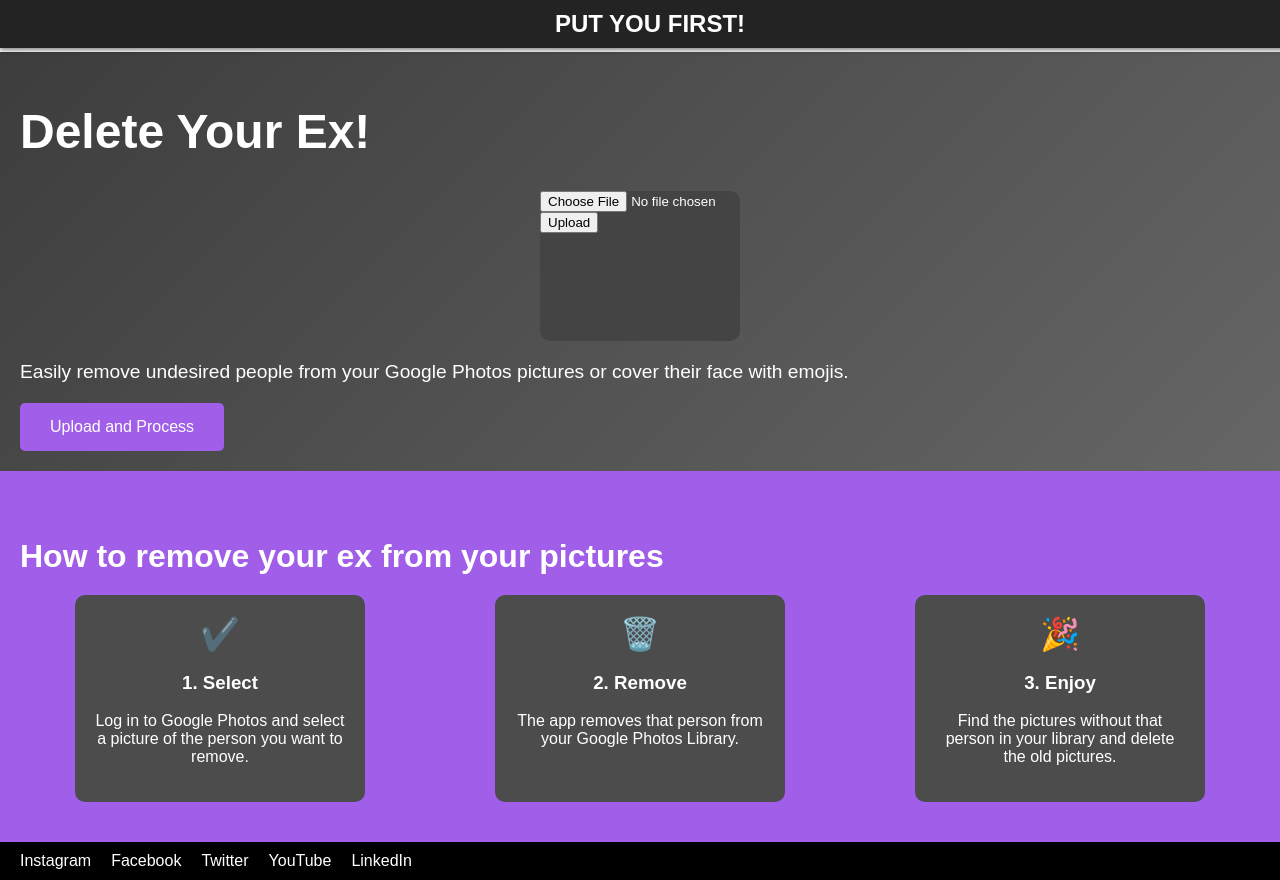
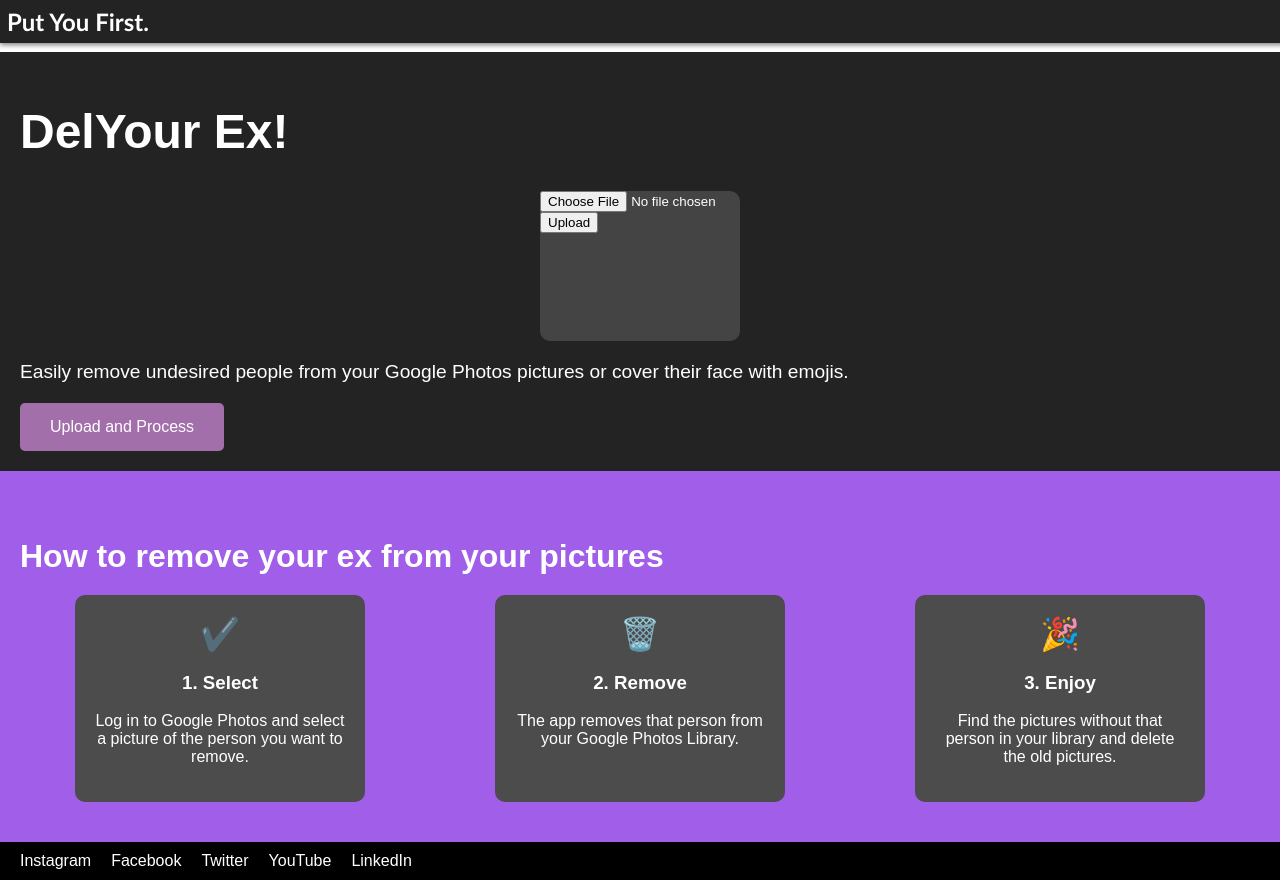
Before and after one commit to Lele3700/Delete-your-ex, a React (Create React App) app in the folder frontend/: page / in a window 1280 px wide. Built offline with nearby package versions, Linux system fonts and the light colour scheme.

Commit message:
added logo and changed font

```diff
--- a/frontend/src/App.css
+++ b/frontend/src/App.css
@@ -10,13 +10,14 @@
 
 .header {
   background: #242323;
-  padding: 10px; /* Reduced padding to make it smaller */
-  text-align: center;
+  padding: 7px; /* Reduced padding to make it smaller */
+  text-align: left;
   position: fixed; /* Makes the header fixed */
   top: 0; /* Sticks the header to the top */
   width: 100%; /* Ensures the header spans the entire width */
   z-index: 1000; /* Keeps the header above other elements */
   box-shadow: 0 2px 5px rgba(0, 0, 0, 0.5); /* Adds a subtle shadow */
+  font-family: 'Trebuchet MS', sans-serif;
 }
 
 .header h2 {
@@ -26,7 +27,7 @@
 
 .main {
   padding: 20px;
-  background: linear-gradient(135deg, #3d3d3d, #666);
+  background: #242323;
 }
 
 .main h1 {
@@ -61,7 +62,7 @@
 
 .cta-btn {
   padding: 15px 30px;
-  background: #a15ee8;
+  background: #a26faa;
   color: white;
   border: none;
   border-radius: 5px;
--- a/frontend/src/components/Home.js
+++ b/frontend/src/components/Home.js
@@ -29,11 +29,11 @@ const Home = () => {
   return (
     <div className="container">
       <header className="header">
-        <h2>PUT YOU FIRST!</h2>
+        <h2>Put You First.</h2>
       </header>
 
       <main className="main">
-        <h1>Delete Your Ex!</h1>
+        <h1>DelYour Ex!</h1>
         <div className="preview-box">
           <input type="file" onChange={handleFileChange} />
           <button onClick={handleFileUpload}> Upload</button>
```
Also changed, not shown: frontend/public/HideYourExLogo.jpg (added).
